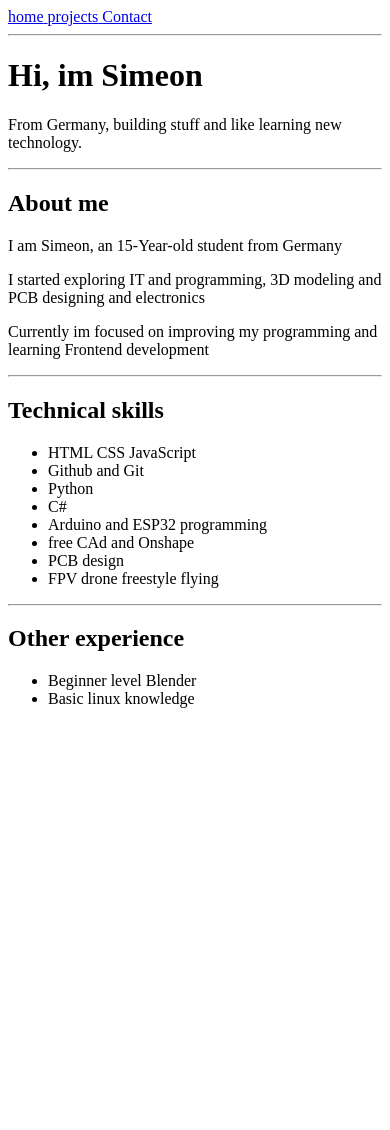
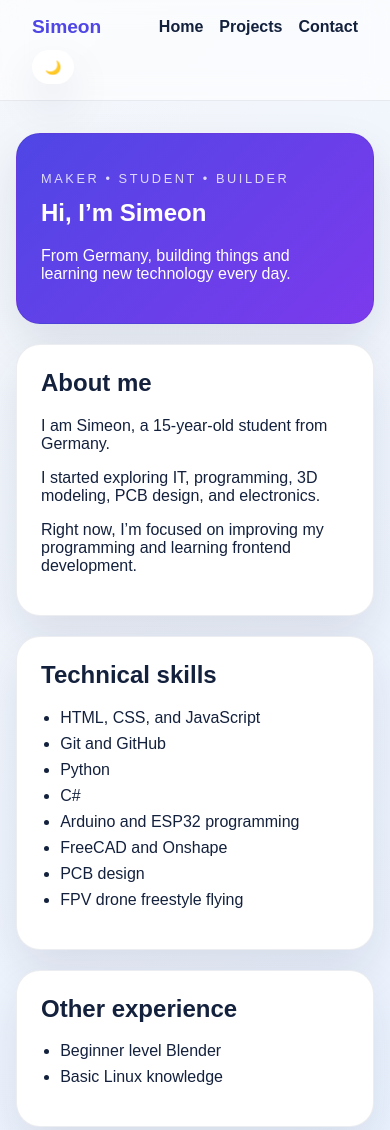
Before and after one commit to simeon2feil/my_website, a plain HTML site: page index.html in a window 390 px wide. Shown: the top 1130 px of the page. Before the commit the page ends 844 px from the top, so only its background shows below. Drawn offline with Linux system fonts and the light colour scheme.

Commit message:
big update

```diff
--- /dev/null
+++ b/JavaScript.js
@@ -0,0 +1,23 @@
+const toggleButton = document.getElementById('theme-toggle');
+const yearElement = document.getElementById('year');
+
+if (toggleButton) {
+  toggleButton.addEventListener('click', () => {
+    document.body.classList.toggle('dark');
+    const isDark = document.body.classList.contains('dark');
+    toggleButton.textContent = isDark ? '☀️' : '🌙';
+    localStorage.setItem('theme', isDark ? 'dark' : 'light');
+  });
+}
+
+const savedTheme = localStorage.getItem('theme');
+if (savedTheme === 'dark') {
+  document.body.classList.add('dark');
+  if (toggleButton) {
+    toggleButton.textContent = '☀️';
+  }
+}
+
+if (yearElement) {
+  yearElement.textContent = new Date().getFullYear();
+}
--- a/index.html
+++ b/index.html
@@ -3,61 +3,63 @@
   <head>
     <meta charset="UTF-8">
     <meta name="viewport" content="width=device-width, initial-scale=1.0">
-    <title>personal website</title>
+    <title>Personal Website</title>
     <link rel="icon" href="logo.svg" type="image/svg+xml">
     <link rel="stylesheet" href="style.css">
   </head>
 
   <body>
-    <nav>
-      <a href="index.html">
-        <span>home</span>
-      </a>
-      <a href="projects.html">
-        <span>projects</span>
-      </a>
-      <a href="contact.html">
-        <span>Contact</span>
-      </a>
+    <nav class="top-nav">
+      <a class="brand" href="index.html">Simeon</a>
+      <div class="nav-links">
+        <a href="index.html">Home</a>
+        <a href="projects.html">Projects</a>
+        <a href="contact.html">Contact</a>
+      </div>
+      <button class="theme-toggle" id="theme-toggle" type="button" aria-label="Toggle theme">🌙</button>
     </nav>
 
-    <hr>
-    <div id="me">
-      <h1>Hi, im Simeon</h1>
-      <p>From Germany, building stuff and like learning new technology.</p>
-    </div>
-    <hr>
+    <main class="page">
+      <section class="hero card">
+        <p class="eyebrow">Maker • Student • Builder</p>
+        <h1>Hi, I’m Simeon</h1>
+        <p>From Germany, building things and learning new technology every day.</p>
+      </section>
 
-    <div id="about">
+      <section class="card" id="about">
         <h2>About me</h2>
-      <p>I am Simeon, an 15-Year-old student from Germany</p>
-      <p>I started exploring IT and programming, 3D modeling and PCB designing and electronics</p>
-      <P> Currently im focused on improving my programming and learning Frontend development</P>
-    </div>
-    <hr>
+        <p>I am Simeon, a 15-year-old student from Germany.</p>
+        <p>I started exploring IT, programming, 3D modeling, PCB design, and electronics.</p>
+        <p>Right now, I’m focused on improving my programming and learning frontend development.</p>
+      </section>
 
-    <div id="skills">
+      <section class="card" id="skills">
         <h2>Technical skills</h2>
-
         <ul>
-        <li>HTML CSS JavaScript</li>
-        <li>Github and Git</li>
+          <li>HTML, CSS, and JavaScript</li>
+          <li>Git and GitHub</li>
           <li>Python</li>
           <li>C#</li>
           <li>Arduino and ESP32 programming</li>
-        <li>free CAd and Onshape</li>
+          <li>FreeCAD and Onshape</li>
           <li>PCB design</li>
           <li>FPV drone freestyle flying</li>
         </ul>
-    </div>
-    <hr>
+      </section>
 
-    <div id="experience">
+      <section class="card" id="experience">
         <h2>Other experience</h2>
         <ul>
           <li>Beginner level Blender</li>
-        <li>Basic linux knowledge</li>
+          <li>Basic Linux knowledge</li>
         </ul>
-    </div>
+      </section>
+    </main>
+
+    <footer>
+      <p>© <span id="year"></span> Simeon</p>
+    </footer>
+
+    <script src="JavaScript.js"></script>
   </body>
 </html>
--- a/style.css
+++ b/style.css
@@ -0,0 +1,180 @@
+:root {
+  color-scheme: light;
+  --bg: #f4f7fb;
+  --surface: #ffffff;
+  --surface-2: #eaf2ff;
+  --text: #14213d;
+  --muted: #5b6b8a;
+  --accent: #4f46e5;
+  --accent-2: #7c3aed;
+  --border: rgba(20, 33, 61, 0.08);
+  --shadow: 0 20px 45px rgba(20, 33, 61, 0.1);
+}
+
+body.dark {
+  color-scheme: dark;
+  --bg: #07111f;
+  --surface: #101a2b;
+  --surface-2: #17253b;
+  --text: #f3f6ff;
+  --muted: #9fb0c8;
+  --accent: #7c93ff;
+  --accent-2: #9f7aea;
+  --border: rgba(255, 255, 255, 0.08);
+  --shadow: 0 20px 45px rgba(0, 0, 0, 0.35);
+}
+
+* {
+  box-sizing: border-box;
+}
+
+body {
+  margin: 0;
+  font-family: Arial, Helvetica, sans-serif;
+  background: linear-gradient(135deg, var(--bg), var(--surface-2));
+  color: var(--text);
+  min-height: 100vh;
+  transition: background 0.3s ease, color 0.3s ease;
+}
+
+.top-nav {
+  display: flex;
+  justify-content: space-between;
+  align-items: center;
+  padding: 1rem 2rem;
+  background: rgba(255, 255, 255, 0.6);
+  backdrop-filter: blur(12px);
+  border-bottom: 1px solid var(--border);
+  position: sticky;
+  top: 0;
+  z-index: 10;
+}
+
+body.dark .top-nav {
+  background: rgba(8, 15, 25, 0.75);
+}
+
+.brand {
+  font-weight: 700;
+  font-size: 1.2rem;
+  text-decoration: none;
+  color: var(--accent);
+}
+
+.nav-links {
+  display: flex;
+  gap: 1rem;
+}
+
+.nav-links a,
+.social-link {
+  text-decoration: none;
+  color: var(--text);
+  font-weight: 600;
+}
+
+.nav-links a:hover,
+.social-link:hover {
+  color: var(--accent);
+}
+
+.theme-toggle {
+  border: none;
+  background: var(--surface);
+  color: var(--text);
+  border-radius: 999px;
+  padding: 0.6rem 0.8rem;
+  cursor: pointer;
+  box-shadow: var(--shadow);
+}
+
+.page {
+  max-width: 900px;
+  margin: 0 auto;
+  padding: 2rem 1rem 3rem;
+}
+
+.card {
+  background: var(--surface);
+  border: 1px solid var(--border);
+  border-radius: 24px;
+  padding: 1.5rem;
+  margin-bottom: 1.25rem;
+  box-shadow: var(--shadow);
+}
+
+.hero {
+  background: linear-gradient(135deg, var(--accent), var(--accent-2));
+  color: white;
+}
+
+.eyebrow {
+  text-transform: uppercase;
+  letter-spacing: 0.2em;
+  font-size: 0.8rem;
+  opacity: 0.8;
+}
+
+h1, h2 {
+  margin-top: 0;
+}
+
+ul {
+  padding-left: 1.2rem;
+}
+
+li {
+  margin-bottom: 0.5rem;
+}
+
+.project-grid {
+  display: grid;
+  grid-template-columns: repeat(2, minmax(0, 1fr));
+  gap: 1.25rem;
+}
+
+.image-square-wrapper {
+  margin-top: 1rem;
+  width: 100%;
+  max-width: 220px;
+  aspect-ratio: 1 / 1;
+  border-radius: 16px;
+  overflow: hidden;
+  display: grid;
+  place-items: center;
+  background: var(--surface-2);
+}
+
+.image-square-wrapper img {
+  width: 100%;
+  height: 100%;
+  object-fit: cover;
+}
+
+.social-links {
+  display: flex;
+  flex-wrap: wrap;
+  gap: 1rem;
+  margin: 1rem 0;
+}
+
+.email {
+  color: var(--muted);
+}
+
+footer {
+  text-align: center;
+  padding: 1rem 0 2rem;
+  color: var(--muted);
+}
+
+@media (max-width: 700px) {
+  .top-nav {
+    flex-wrap: wrap;
+    gap: 0.75rem;
+  }
+
+  .project-grid {
+    grid-template-columns: 1fr;
+  }
+}
```
Also changed, not shown: contact.html (+32 -30 lines), projects.html (+40 -38 lines). Lines whose indentation alone changed are shown as unchanged.
